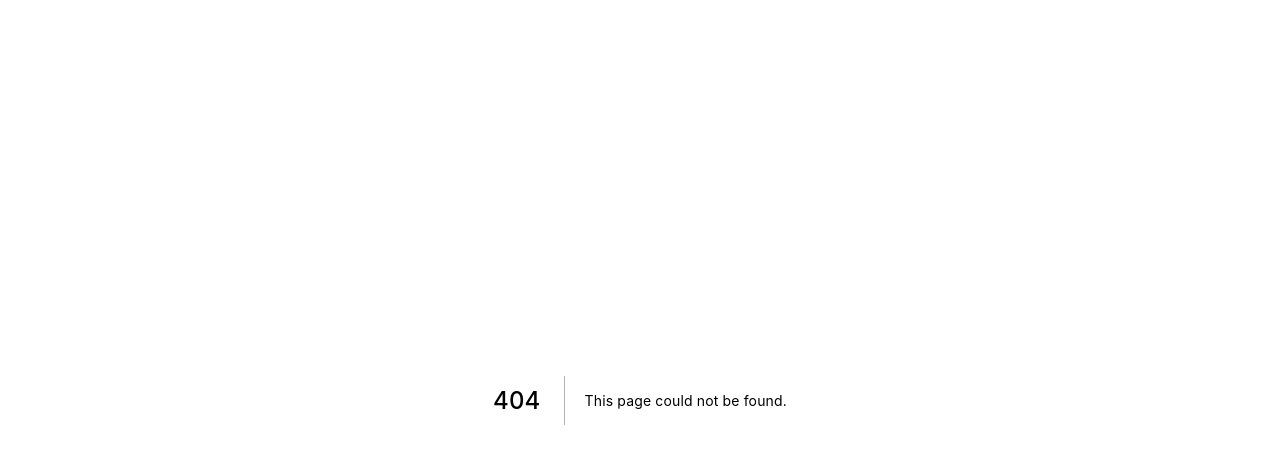
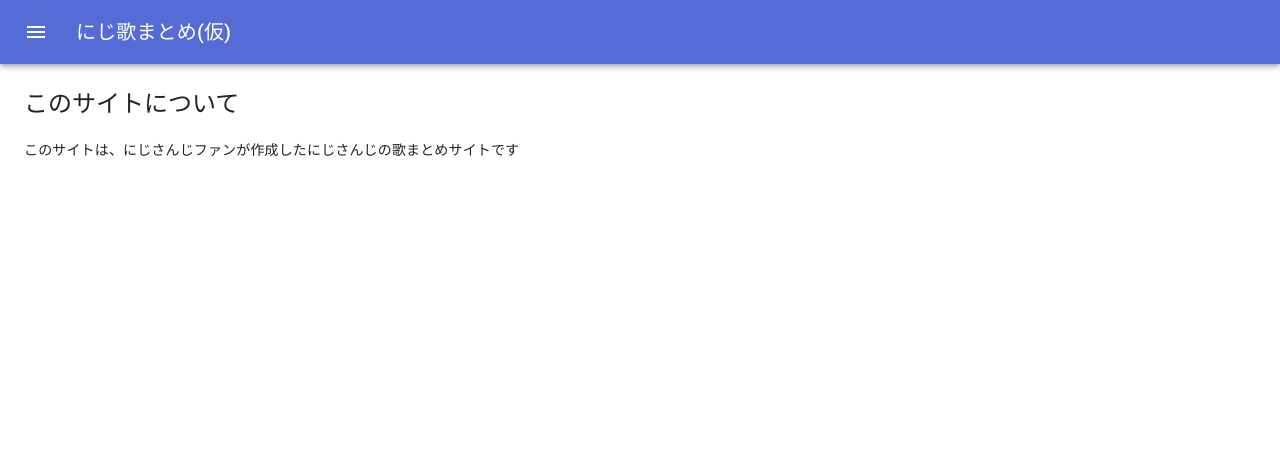
Before and after one commit to aopontann/nijisanji-songs-client, a Next.js app: page /about in a window 1280 px wide. Before the commit this address had no page. Shown: the top 464 px of the page. Built offline with nearby package versions, Linux system fonts and the light colour scheme.

Commit message:
create: about サイトについての紹介ページを作成

```diff
--- /dev/null
+++ b/pages/about.js
@@ -0,0 +1,17 @@
+import Layout from "../components/Layout";
+import { Box } from "@material-ui/core";
+import { Typography } from "@material-ui/core";
+
+export default function About() {
+  return (
+    <Layout>
+      <Typography variant="h5">このサイトについて</Typography>
+      <br />
+      <Typography variant="body">
+        このサイトは、にじさんじファンが作成したにじさんじの歌まとめサイトです
+      </Typography>
+      <br />
+
+    </Layout>
+  );
+}
```
